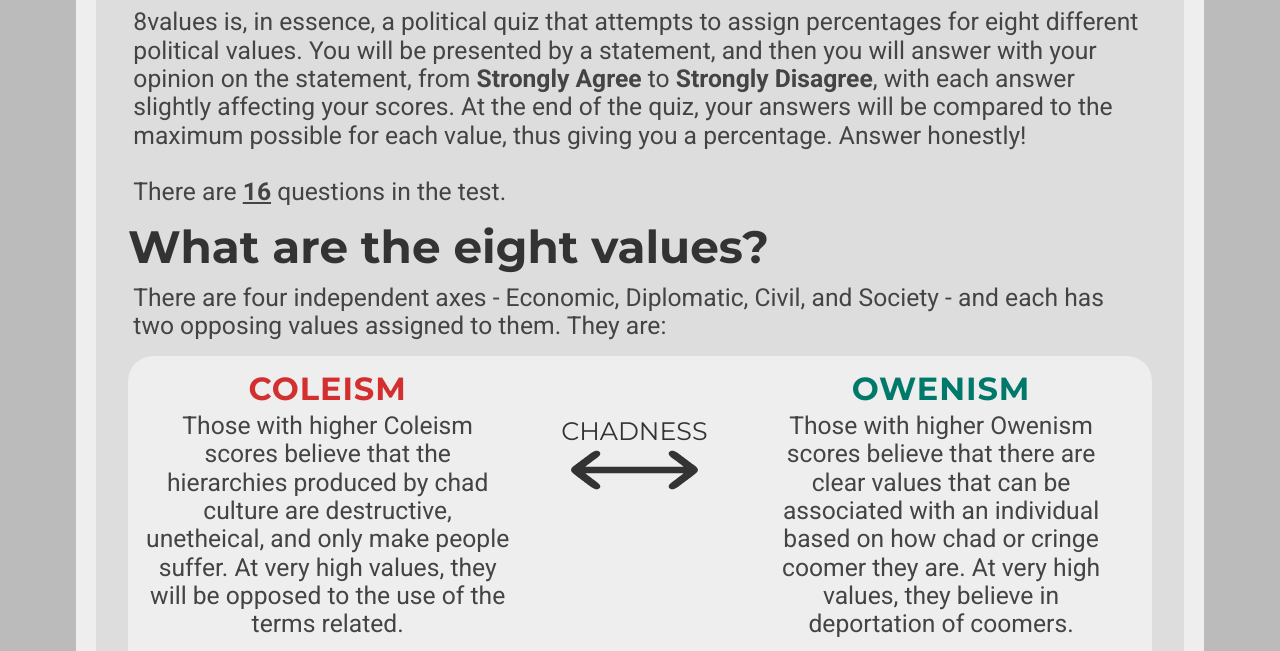
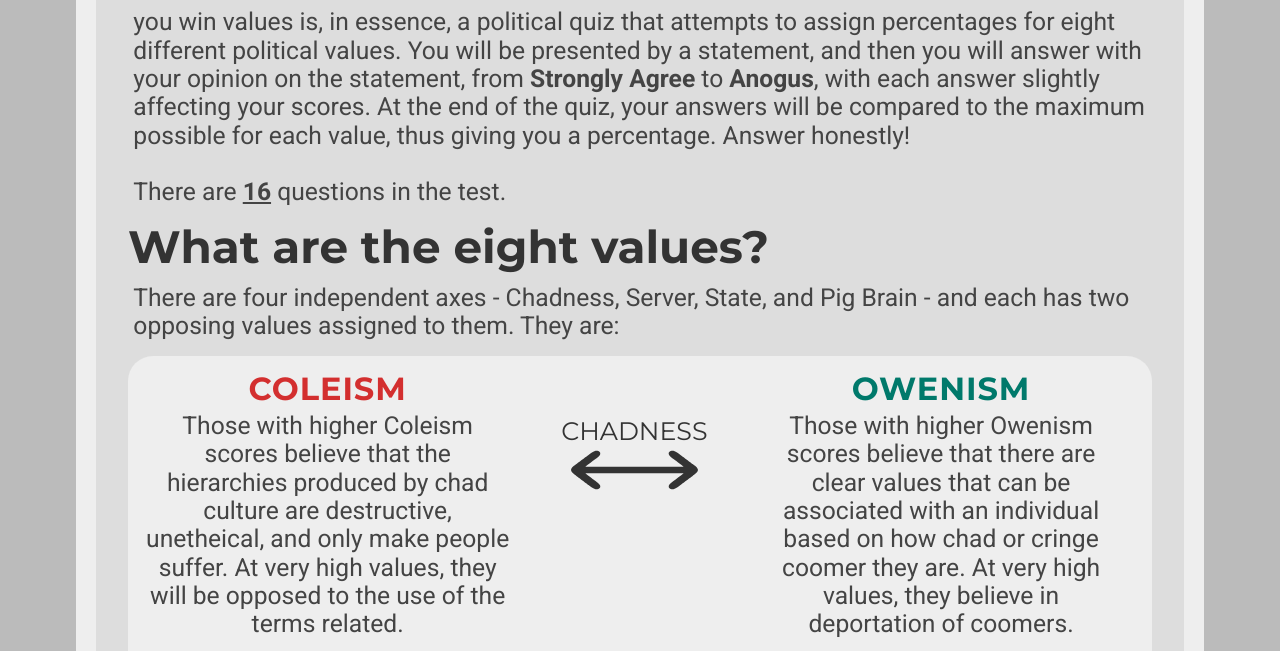
Before and after one commit to Zebulaun/you-win-values, a plain HTML site: page index.html in a window 1280 px wide. Shown: the part 726-1377 px from the top of the page. Drawn offline with Linux system fonts and the light colour scheme.

Commit message:
Update index.html

```diff
--- a/index.html
+++ b/index.html
@@ -38,11 +38,11 @@
 <button class="button" onclick="location.href='instructions.html';" style="font-size:36pt;">Click here to start!</button>
 <br><hr>
 <h2>What is 8values?</h2>
-    <p>8values is, in essence, a political quiz that attempts to assign percentages for eight different political values. You will be presented by a statement, and then you will answer with your opinion on the statement, from <b>Strongly Agree</b> to <b>Strongly Disagree</b>, with each answer slightly affecting your scores. At the end of the quiz, your answers will be compared to the maximum possible for each value, thus giving you a percentage. Answer honestly!<br /><br />
+    <p>you win values is, in essence, a political quiz that attempts to assign percentages for eight different political values. You will be presented by a statement, and then you will answer with your opinion on the statement, from <b>Strongly Agree</b> to <b>Anogus</b>, with each answer slightly affecting your scores. At the end of the quiz, your answers will be compared to the maximum possible for each value, thus giving you a percentage. Answer honestly!<br /><br />
     There are <b><u><span id="numOfQuestions"></span></u></b> questions in the test.</p>
 
 <h2><a id="anchor">What are the eight values?</a></h2>
-    <p>There are four independent axes - Economic, Diplomatic, Civil, and Society - and each has two opposing values assigned to them. They are:</p>
+    <p>There are four independent axes - Chadness, Server, State, and Pig Brain - and each has two opposing values assigned to them. They are:</p>
     <div class="explanation_bg">
         <div class="spacer">
             <div class="explanation_blurb_left">
@@ -123,7 +123,7 @@
     <p>In addition to matching you to the eight values, the quiz also attempts to match you to a political ideology. This is a work in progress and is much less accurate than the values and axes, so don't take it too seriously. If you disagree with your assigned ideology, send us an email at eightvalues@gmail.com with your scores, matched ideology, and preferred ideology, and we'll look into adjusting the system. Thanks!</p>
 <h2>I don't like my scores!</h2>
     <p>¯\_(ツ)_/¯<br/>
-    If you have any suggestions or constructive criticism, feel free to send it to <a href="mailto:eightvalues@gmail.com">eightvalues@gmail.com</a> or open an issue on the GitHub page here: <a href="https://github.com/8values/8values.github.io">GitHub Page</a></p>
+    If you have any suggestions or constructive criticism, feel free to send it to <a href="https://www.tomorrowtides.com/we-win.html">you win official site/a> or open an issue on the GitHub page here: <a href="https://www.tomorrowtides.com/we-win.html">GitHub Page</a></p>
 <br>
 <!-- Website visit statistics - no personal information is collected! -->
 <script type="text/javascript">
```
